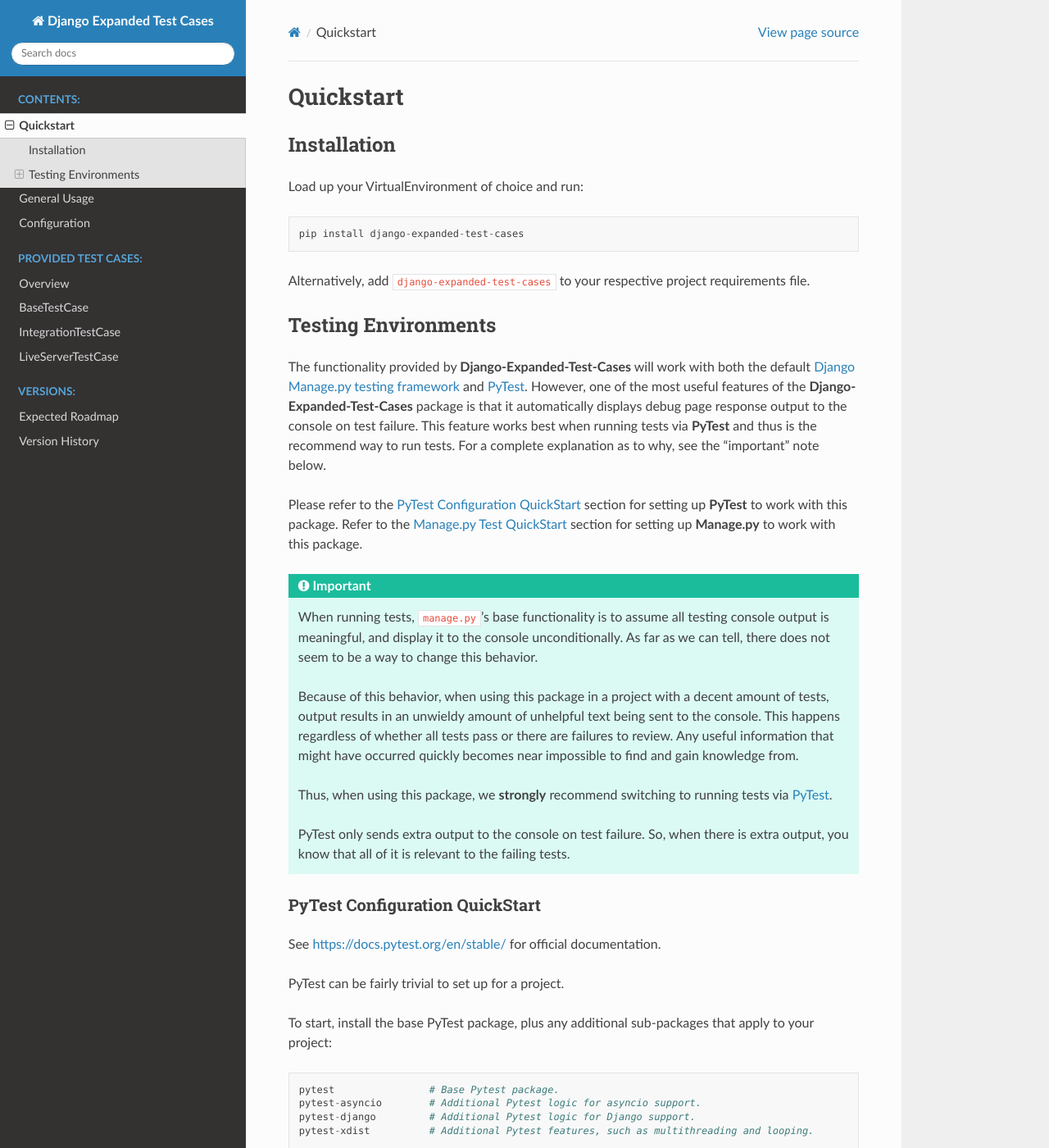
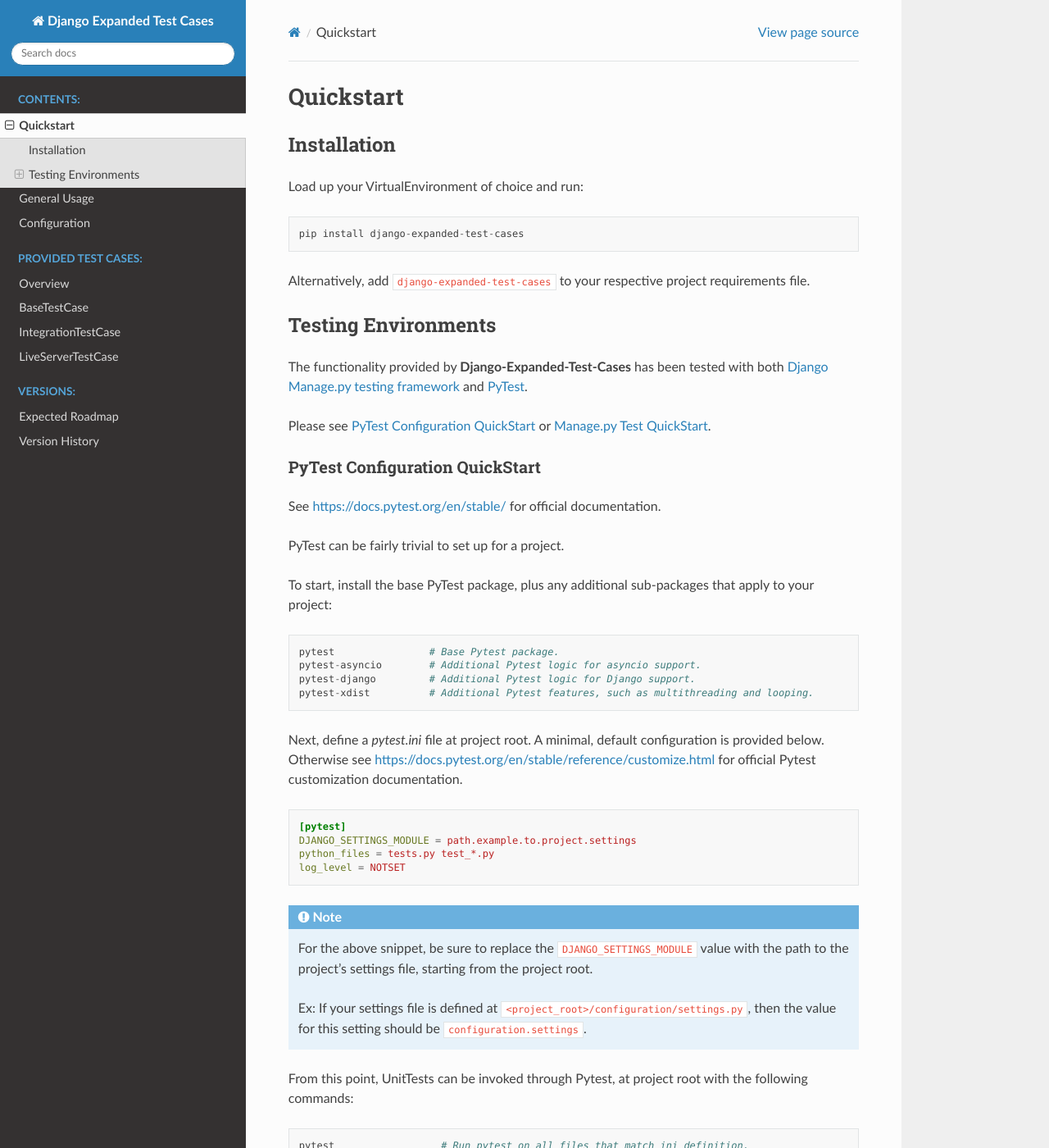
Before and after one commit to brodriguez8774/django-expanded-test-cases, a Sphinx documentation site: the page built from docs/source/quickstart.rst, in a window 1280 px wide and 1400 px high. Shown: the whole window at 82% size. Built offline with Sphinx 7.4.7 and the Read the Docs theme 2.0.0, drawn with Linux system fonts in a browser that asks for light colours; some of the changed text lies outside the part shown.

Commit message:
Remove docs references about manage.py being problematic
As this is no longer the case.

```diff
--- a/docs/source/quickstart.rst
+++ b/docs/source/quickstart.rst
@@ -19,43 +19,13 @@ requirements file.
 Testing Environments
 ====================
 
-The functionality provided by **Django-Expanded-Test-Cases** will work with
-both the default
+The functionality provided by **Django-Expanded-Test-Cases** has been tested
+with both
 `Django Manage.py testing framework <https://docs.djangoproject.com/en/dev/topics/testing/overview/>`_
 and `PyTest <docs.pytest.org>`_.
-However, one of the most useful features of the **Django-Expanded-Test-Cases**
-package is that it automatically displays debug page response output to the
-console on test failure.
-This feature works best when running tests via **PyTest** and thus is
-the recommend way to run tests.
-For a complete explanation as to why, see the "important" note below.
 
-Please refer to the `PyTest Configuration QuickStart`_ section for setting up
-**PyTest** to work with this package.
-Refer to the `Manage.py Test QuickStart`_ section for setting up
-**Manage.py** to work with this package.
-
-
-.. important::
-
-    When running tests, ``manage.py``'s base functionality is to assume all
-    testing console output is meaningful, and display it to the console
-    unconditionally. As far as we can tell, there does not seem to be a way to
-    change this behavior.
-
-    Because of this behavior, when using this package in a project with a
-    decent amount of tests, output results in an unwieldy amount of unhelpful
-    text being sent to the console.
-    This happens regardless of whether all tests pass or there are failures to
-    review. Any useful information that might have occurred quickly becomes
-    near impossible to find and gain knowledge from.
-
-    Thus, when using this package, we **strongly** recommend switching to
-    running tests via `PyTest <docs.pytest.org>`_.
-
-    PyTest only sends extra output to the console on test failure. So, when
-    there is extra output, you know that all of it is relevant to the failing
-    tests.
+Please see `PyTest Configuration QuickStart`_ or
+`Manage.py Test QuickStart`_.
 
 
 PyTest Configuration QuickStart
@@ -117,26 +87,8 @@ For information on how to use this package, see the :doc:`general_usage` page.
 Manage.py Test QuickStart
 -------------------------
 
-.. warning::
-
-    While this project can function with ``manage.py test``, the debug output
-    functionality will send content to the console on every test regardless of
-    pass or fail leading to an overwhelming amount of output. Instead, we
-    **strongly** recommend that you consider using PyTest to run tests as
-    PyTest will only output debug info on test failure.
-
 Nothing extra needs to be done in order for the provided TestCase classes to
 work with Django's default ``manage.py test`` command.
-
-However, since you will get debug output on every test that uses the additional
-asserts provided by the TestCases, it is recommended that you disable the debug
-output so that console output is manageable.
-
-To do so, add the following line to your ``settings.py`` file:
-
-.. code:: python
-
-    DJANGO_EXPANDED_TESTCASES_DEBUG_PRINT = False
 
 For more details about available settings, see the :doc:`configuration` page.
 
```
Also changed, not shown: docs/source/general_usage.rst (+0 -12 lines).
